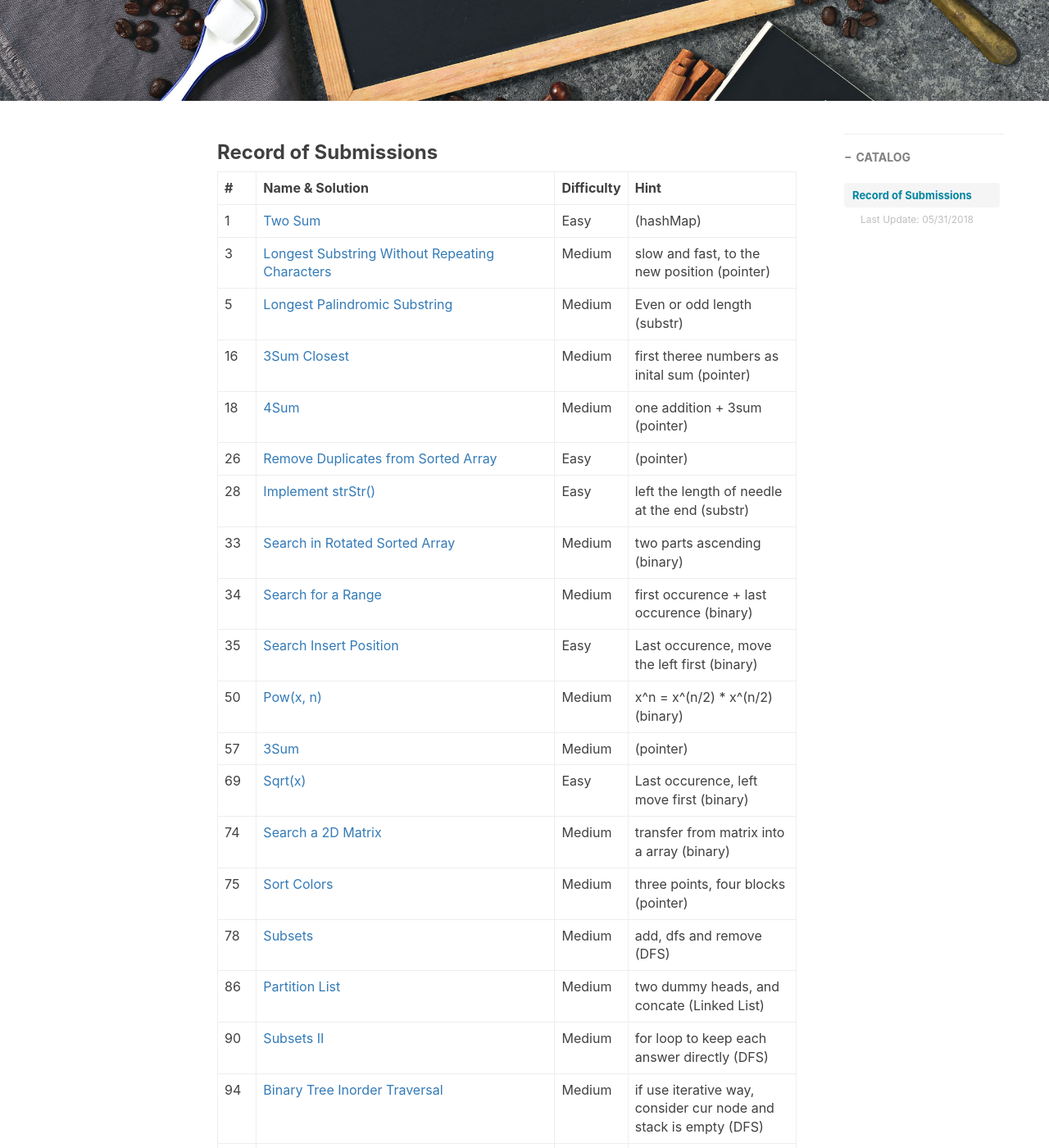
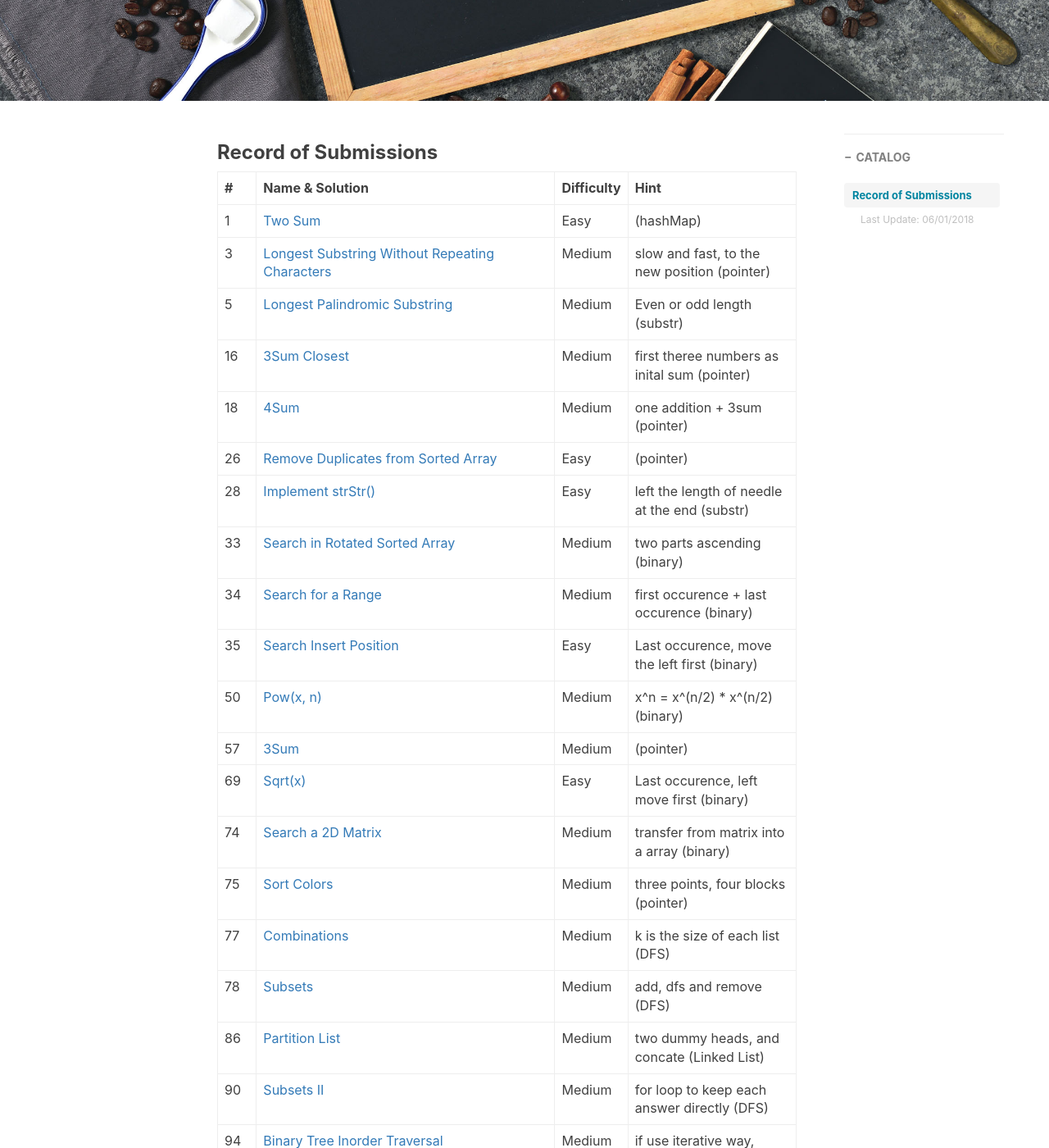
Before and after one commit to ly16/ly16.github.io, a Jekyll site: the page built from _posts/2018-05-18-leetcode-record-round1.md, in a window 1280 px wide and 1400 px high, scrolled down 400 px. Shown: the whole window at 82% size. Built offline with Jekyll 4.4.1, drawn with Linux system fonts in a browser that asks for light colours; nearby versions of some CDN libraries; comment, search, counter and statistics services are not loaded; some of the changed text lies outside the part shown.

Commit message:
Update 2018-05-18-leetcode-record-round1.md

```diff
--- a/_posts/2018-05-18-leetcode-record-round1.md
+++ b/_posts/2018-05-18-leetcode-record-round1.md
@@ -30,6 +30,7 @@ tags:
 |69|[Sqrt(x)](https://github.com/ly16/LC-Practice/blob/master/Sqrt(x).java)|Easy|Last occurence, left move first (binary)|
 |74|[Search a 2D Matrix](https://github.com/ly16/LC-Practice/blob/master/Search%20a%202D%20Matrix.java)|Medium|transfer from matrix into a array (binary)|
 |75|[Sort Colors](https://github.com/ly16/LC-Practice/blob/master/Rainbow%20Sort.java)|Medium|three points, four blocks (pointer)|
+|77|[Combinations](https://github.com/ly16/LC-Practice/blob/master/Combinations.java)|Medium|k is the size of each list (DFS)|
 |78|[Subsets](https://github.com/ly16/LC-Practice/blob/master/All%20Subsets%20I.java)|Medium|add, dfs and remove (DFS)|
 |86|[Partition List](https://github.com/ly16/LC-Practice/blob/master/Partition%20Linked%20List.java)|Medium|two dummy heads, and concate (Linked List)|
 |90|[Subsets II](https://github.com/ly16/LC-Practice/blob/master/All%20Subsets%20II.java)|Medium|for loop to keep each answer directly (DFS)|
@@ -93,4 +94,4 @@ tags:
 
 ______________________________________________
 
-###### Last Update: 05/31/2018
+###### Last Update: 06/01/2018
```
